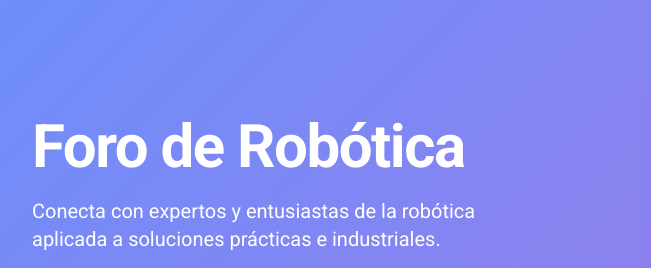
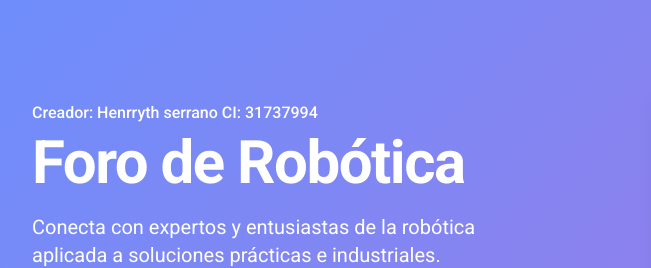
Before and after one commit to Condenado28/Fororo-robotica, a plain HTML site: page index.html in a window 1280 px wide. Shown: the part 67-335 px from the top of the page, 0-651 px from the left. Drawn offline with nearby package versions, Linux system fonts and the light colour scheme.

Commit message:
cambio 2

```diff
--- a/index.html
+++ b/index.html
@@ -97,6 +97,7 @@
         <div class="max-w-7xl mx-auto px-4 sm:px-6 lg:px-8">
             <div class="lg:grid lg:grid-cols-2 lg:gap-8 items-center">
                 <div>
+                    <p class="text-base font-medium text-white mb-2" style="font-family: 'Roboto', sans-serif;">Creador: Henrryth serrano CI: 31737994</p>
                     <h1 class="text-4xl font-extrabold sm:text-5xl sm:tracking-tight lg:text-6xl">
                         Foro de Robótica
                     </h1>
```
